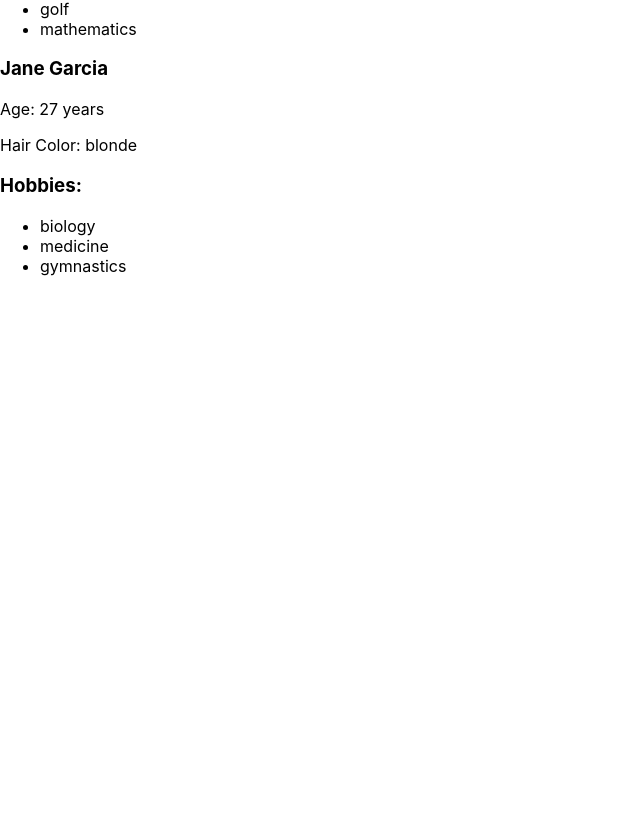
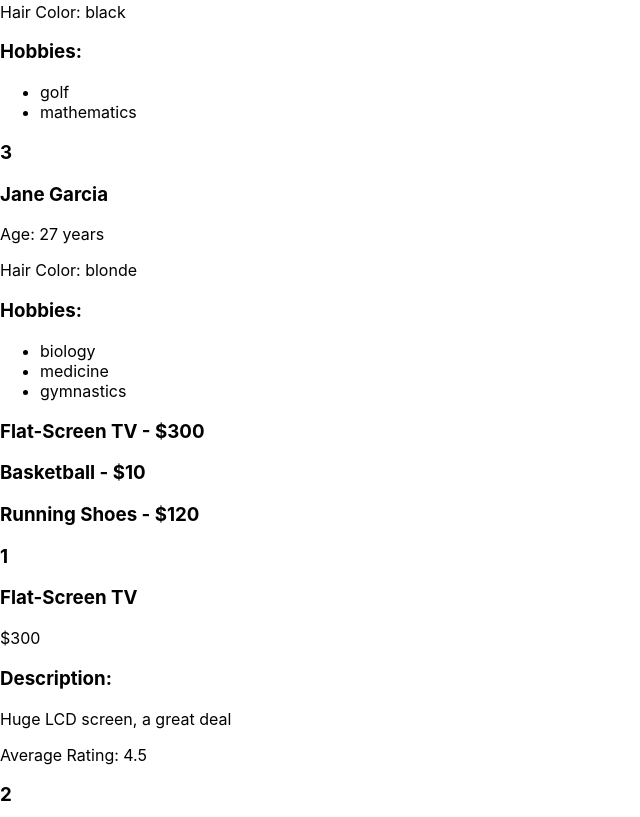
Before and after one commit to arnoldpaye/react-design-patterns, a React (Create React App) app: page / in a window 1280 px wide. Shown: the part 523-1340 px from the top of the page, without its empty margins (0-640 px from the left). Before the commit the page ends 815 px from the top, so only its background shows below. Built offline with nearby package versions, Linux system fonts and the light colour scheme.

Commit message:
add NumberedList component

```diff
--- a/src/App.js
+++ b/src/App.js
@@ -1,5 +1,8 @@
+import { NumberedList } from "./NumberedList";
 import { LargePersonListItem } from "./people/LargePersonListItem";
 import { SmallPersonListItem } from "./people/SmallPersonListItem";
+import { LargeProductListItem } from "./products/LargeProductListItem";
+import { SmallProductListItem } from "./products/SmallProductListItem";
 import { RegularList } from "./RegularList";
 
 const people = [{
@@ -41,7 +44,9 @@
   return (
     <>
       <RegularList items={people} resourceName="person" itemComponent={SmallPersonListItem} />
-      <RegularList items={people} resourceName="person" itemComponent={LargePersonListItem} />
+      <NumberedList items={people} resourceName="person" itemComponent={LargePersonListItem} />
+      <RegularList items={products} resourceName="product" itemComponent={SmallProductListItem} />
+      <NumberedList items={products} resourceName="product" itemComponent={LargeProductListItem} />
     </>
   );
 }
--- /dev/null
+++ b/src/NumberedList.js
@@ -0,0 +1,12 @@
+export const NumberedList = ({ items, resourceName, itemComponent: ItemComponent }) => {
+  return (
+    <>
+      {items.map((item, i) => (
+        <>
+          <h3>{i + 1}</h3>
+          <ItemComponent key={i} {...{[resourceName]: item}} />
+        </>
+      ))}
+    </>
+  );
+}
--- a/src/products/LargeProductListItem.js
+++ b/src/products/LargeProductListItem.js
@@ -0,0 +1,13 @@
+export const LargeProductListItem = ({ product }) => {
+  const { name, price, description, rating } = product;
+
+  return (
+    <>
+      <h3>{name}</h3>
+      <p>{price}</p>
+      <h3>Description:</h3>
+      <p>{description}</p>
+      <p>Average Rating: {rating}</p>
+    </>
+  );
+}
--- a/src/products/SmallProductListItem.js
+++ b/src/products/SmallProductListItem.js
@@ -0,0 +1,7 @@
+export const SmallProductListItem = ({ product }) => {
+  const { name, price } = product;
+
+  return (
+    <h3>{name} - {price}</h3>
+  );
+}
```
